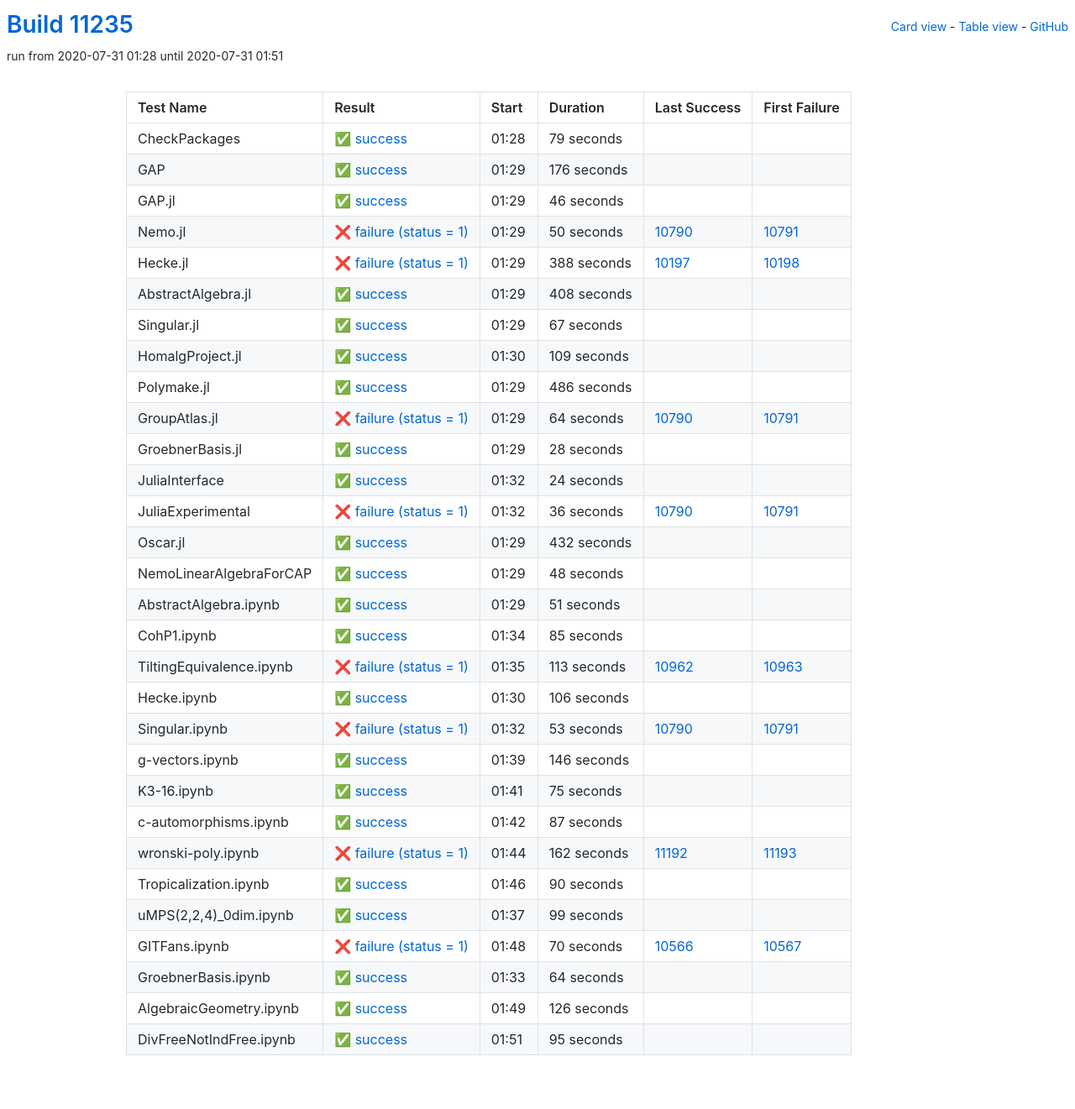
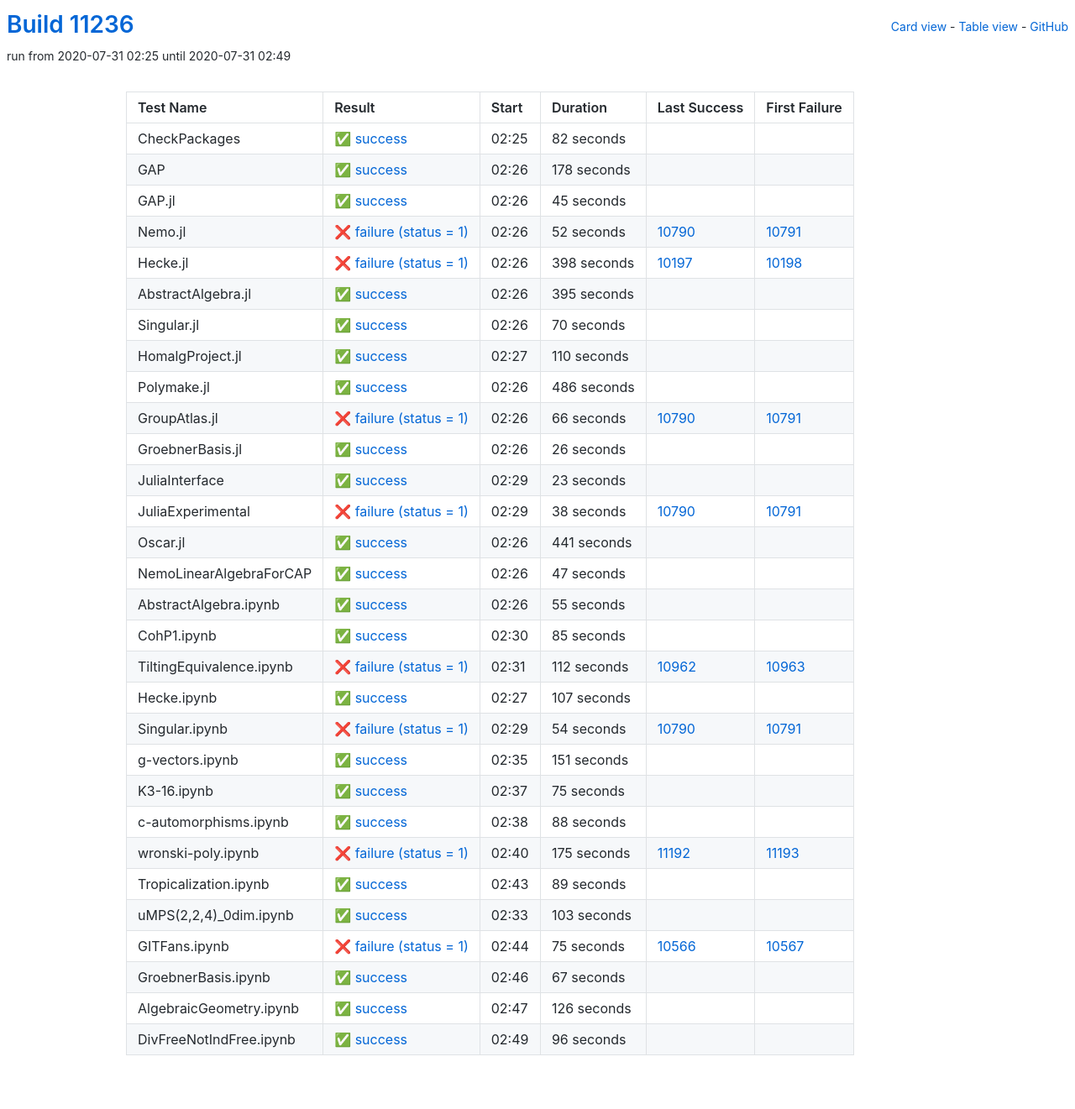
Before and after one commit to oscar-system/oscar-ci-status, a Jekyll site: the page built from table.html, in a window 1280 px wide. Shown: the whole page at 84% size. Built offline with Jekyll 4.4.1, drawn with Linux system fonts in a browser that asks for light colours.

Commit message:
Build #11236

```diff
--- a/_data/ci.yml
+++ b/_data/ci.yml
@@ -1,6 +1,6 @@
 ---
-build: 11235
-build_url: https://oscarci.mathematik.uni-kl.de/job/oscar/11235/
+build: 11236
+build_url: https://oscarci.mathematik.uni-kl.de/job/oscar/11236/
 job: oscar
 organization: oscar-system
 repo: oscar-ci-status
@@ -8,104 +8,104 @@
 tests:
 - name: CheckPackages
   id: checkpackages
-  log: https://oscarci.mathematik.uni-kl.de/job/oscar/11235/artifact/logs/build-11235/CheckPackages.log
-  start: 2020-07-31 01:28
+  log: https://oscarci.mathematik.uni-kl.de/job/oscar/11236/artifact/logs/build-11236/CheckPackages.log
+  start: 2020-07-31 02:25
   success: true
   exitcode: 0
   status: success
-  duration: 79
+  duration: 82
   last_success: false
   last_success_url:
   first_failure: false
   first_failure_url:
 - name: GAP
   id: gap
-  log: https://oscarci.mathematik.uni-kl.de/job/oscar/11235/artifact/logs/build-11235/GAP.log
-  start: 2020-07-31 01:29
+  log: https://oscarci.mathematik.uni-kl.de/job/oscar/11236/artifact/logs/build-11236/GAP.log
+  start: 2020-07-31 02:26
   success: true
   exitcode: 0
   status: success
-  duration: 176
+  duration: 178
   last_success: false
   last_success_url:
   first_failure: false
   first_failure_url:
 - name: GAP.jl
   id: gap-jl
-  log: https://oscarci.mathematik.uni-kl.de/job/oscar/11235/artifact/logs/build-11235/GAP.jl.log
-  start: 2020-07-31 01:29
+  log: https://oscarci.mathematik.uni-kl.de/job/oscar/11236/artifact/logs/build-11236/GAP.jl.log
+  start: 2020-07-31 02:26
   success: true
   exitcode: 0
   status: success
-  duration: 46
+  duration: 45
   last_success: false
   last_success_url:
   first_failure: false
   first_failure_url:
 - name: Nemo.jl
   id: nemo-jl
-  log: https://oscarci.mathematik.uni-kl.de/job/oscar/11235/artifact/logs/build-11235/Nemo.jl.log
-  start: 2020-07-31 01:29
+  log: https://oscarci.mathematik.uni-kl.de/job/oscar/11236/artifact/logs/build-11236/Nemo.jl.log
+  start: 2020-07-31 02:26
   success: false
   exitcode: 1
   status: failure
-  duration: 50
+  duration: 52
   last_success: 10790
   last_success_url: https://oscarci.mathematik.uni-kl.de/job/oscar/10790/
   first_failure: 10791
   first_failure_url: https://oscarci.mathematik.uni-kl.de/job/oscar/10791/
 - name: Hecke.jl
   id: hecke-jl
-  log: https://oscarci.mathematik.uni-kl.de/job/oscar/11235/artifact/logs/build-11235/Hecke.jl.log
-  start: 2020-07-31 01:29
+  log: https://oscarci.mathematik.uni-kl.de/job/oscar/11236/artifact/logs/build-11236/Hecke.jl.log
+  start: 2020-07-31 02:26
   success: false
   exitcode: 1
   status: failure
-  duration: 388
+  duration: 398
   last_success: 10197
   last_success_url: https://oscarci.mathematik.uni-kl.de/job/oscar/10197/
   first_failure: 10198
   first_failure_url: https://oscarci.mathematik.uni-kl.de/job/oscar/10198/
 - name: AbstractAlgebra.jl
   id: abstractalgebra-jl
-  log: https://oscarci.mathematik.uni-kl.de/job/oscar/11235/artifact/logs/build-11235/AbstractAlgebra.jl.log
-  start: 2020-07-31 01:29
+  log: https://oscarci.mathematik.uni-kl.de/job/oscar/11236/artifact/logs/build-11236/AbstractAlgebra.jl.log
+  start: 2020-07-31 02:26
   success: true
   exitcode: 0
   status: success
-  duration: 408
+  duration: 395
   last_success: false
   last_success_url:
   first_failure: false
   first_failure_url:
 - name: Singular.jl
   id: singular-jl
-  log: https://oscarci.mathematik.uni-kl.de/job/oscar/11235/artifact/logs/build-11235/Singular.jl.log
-  start: 2020-07-31 01:29
+  log: https://oscarci.mathematik.uni-kl.de/job/oscar/11236/artifact/logs/build-11236/Singular.jl.log
+  start: 2020-07-31 02:26
   success: true
   exitcode: 0
   status: success
-  duration: 67
+  duration: 70
   last_success: false
   last_success_url:
   first_failure: false
   first_failure_url:
 - name: HomalgProject.jl
   id: homalgproject-jl
-  log: https://oscarci.mathematik.uni-kl.de/job/oscar/11235/artifact/logs/build-11235/HomalgProject.jl.log
-  start: 2020-07-31 01:30
+  log: https://oscarci.mathematik.uni-kl.de/job/oscar/11236/artifact/logs/build-11236/HomalgProject.jl.log
+  start: 2020-07-31 02:27
   success: true
   exitcode: 0
   status: success
-  duration: 109
+  duration: 110
   last_success: false
   last_success_url:
   first_failure: false
   first_failure_url:
 - name: Polymake.jl
   id: polymake-jl
-  log: https://oscarci.mathematik.uni-kl.de/job/oscar/11235/artifact/logs/build-11235/Polymake.jl.log
-  start: 2020-07-31 01:29
+  log: https://oscarci.mathematik.uni-kl.de/job/oscar/11236/artifact/logs/build-11236/Polymake.jl.log
+  start: 2020-07-31 02:26
   success: true
   exitcode: 0
   status: success
@@ -116,92 +116,92 @@
   first_failure_url:
 - name: GroupAtlas.jl
   id: groupatlas-jl
-  log: https://oscarci.mathematik.uni-kl.de/job/oscar/11235/artifact/logs/build-11235/GroupAtlas.jl.log
-  start: 2020-07-31 01:29
+  log: https://oscarci.mathematik.uni-kl.de/job/oscar/11236/artifact/logs/build-11236/GroupAtlas.jl.log
+  start: 2020-07-31 02:26
   success: false
   exitcode: 1
   status: failure
-  duration: 64
+  duration: 66
   last_success: 10790
   last_success_url: https://oscarci.mathematik.uni-kl.de/job/oscar/10790/
   first_failure: 10791
   first_failure_url: https://oscarci.mathematik.uni-kl.de/job/oscar/10791/
 - name: GroebnerBasis.jl
   id: groebnerbasis-jl
-  log: https://oscarci.mathematik.uni-kl.de/job/oscar/11235/artifact/logs/build-11235/GroebnerBasis.jl.log
-  start: 2020-07-31 01:29
+  log: https://oscarci.mathematik.uni-kl.de/job/oscar/11236/artifact/logs/build-11236/GroebnerBasis.jl.log
+  start: 2020-07-31 02:26
   success: true
   exitcode: 0
   status: success
-  duration: 28
+  duration: 26
   last_success: false
   last_success_url:
   first_failure: false
   first_failure_url:
 - name: JuliaInterface
   id: juliainterface
-  log: https://oscarci.mathematik.uni-kl.de/job/oscar/11235/artifact/logs/build-11235/JuliaInterface.log
-  start: 2020-07-31 01:32
+  log: https://oscarci.mathematik.uni-kl.de/job/oscar/11236/artifact/logs/build-11236/JuliaInterface.log
+  start: 2020-07-31 02:29
   success: true
   exitcode: 0
   status: success
-  duration: 24
+  duration: 23
   last_success: false
   last_success_url:
   first_failure: false
   first_failure_url:
 - name: JuliaExperimental
   id: juliaexperimental
-  log: https://oscarci.mathematik.uni-kl.de/job/oscar/11235/artifact/logs/build-11235/JuliaExperimental.log
-  start: 2020-07-31 01:32
+  log: https://oscarci.mathematik.uni-kl.de/job/oscar/11236/artifact/logs/build-11236/JuliaExperimental.log
+  start: 2020-07-31 02:29
   success: false
   exitcode: 1
   status: failure
-  duration: 36
+  duration: 38
   last_success: 10790
   last_success_url: https://oscarci.mathematik.uni-kl.de/job/oscar/10790/
   first_failure: 10791
   first_failure_url: https://oscarci.mathematik.uni-kl.de/job/oscar/10791/
 - name: Oscar.jl
   id: oscar-jl
-  log: https://oscarci.mathematik.uni-kl.de/job/oscar/11235/artifact/logs/build-11235/Oscar.jl.log
-  start: 2020-07-31 01:29
+  log: https://oscarci.mathematik.uni-kl.de/job/oscar/11236/artifact/logs/build-11236/Oscar.jl.log
+  start: 2020-07-31 02:26
   success: true
   exitcode: 0
   status: success
-  duration: 432
+  duration: 441
   last_success: false
   last_success_url:
   first_failure: false
   first_failure_url:
 - name: NemoLinearAlgebraForCAP
   id: nemolinearalgebraforcap
-  log: https://oscarci.mathematik.uni-kl.de/job/oscar/11235/artifact/logs/build-11235/NemoLinearAlgebraForCAP.log
-  start: 2020-07-31 01:29
+  log: https://oscarci.mathematik.uni-kl.de/job/oscar/11236/artifact/logs/build-11236/NemoLinearAlgebraForCAP.log
+  start: 2020-07-31 02:26
   success: true
   exitcode: 0
   status: success
-  duration: 48
+  duration: 47
   last_success: false
   last_success_url:
   first_failure: false
   first_failure_url:
 - name: AbstractAlgebra.ipynb
   id: abstractalgebra-ipynb
-  log: https://oscarci.mathematik.uni-kl.de/job/oscar/11235/artifact/logs/build-11235/AbstractAlgebra.ipynb.log
-  start: 2020-07-31 01:29
+  log: https://oscarci.mathematik.uni-kl.de/job/oscar/11236/artifact/logs/build-11236/AbstractAlgebra.ipynb.log
+  start: 2020-07-31 02:26
   success: true
   exitcode: 0
   status: success
-  duration: 51
+  duration: 55
   last_success: false
   last_success_url:
   first_failure: false
   first_failure_url:
 - name: CohP1.ipynb
   id: cohp1-ipynb
-  log: https://oscarci.mathematik.uni-kl.de/job/oscar/11235/artifact/logs/build-11235/CohP1.ipynb.log
-  start: 2020-07-31 01:34
+  log: https://oscarci.mathematik.uni-kl.de/job/oscar/11236/artifact/logs/build-11236/CohP1.ipynb.log
+  start: 2020-07-31 02:30
   success: true
   exitcode: 0
   status: success
@@ -212,56 +212,56 @@
   first_failure_url:
 - name: TiltingEquivalence.ipynb
   id: tiltingequivalence-ipynb
-  log: https://oscarci.mathematik.uni-kl.de/job/oscar/11235/artifact/logs/build-11235/TiltingEquivalence.ipynb.log
-  start: 2020-07-31 01:35
+  log: https://oscarci.mathematik.uni-kl.de/job/oscar/11236/artifact/logs/build-11236/TiltingEquivalence.ipynb.log
+  start: 2020-07-31 02:31
   success: false
   exitcode: 1
   status: failure
-  duration: 113
+  duration: 112
   last_success: 10962
   last_success_url: https://oscarci.mathematik.uni-kl.de/job/oscar/10962/
   first_failure: 10963
   first_failure_url: https://oscarci.mathematik.uni-kl.de/job/oscar/10963/
 - name: Hecke.ipynb
   id: hecke-ipynb
-  log: https://oscarci.mathematik.uni-kl.de/job/oscar/11235/artifact/logs/build-11235/Hecke.ipynb.log
-  start: 2020-07-31 01:30
+  log: https://oscarci.mathematik.uni-kl.de/job/oscar/11236/artifact/logs/build-11236/Hecke.ipynb.log
+  start: 2020-07-31 02:27
   success: true
   exitcode: 0
   status: success
-  duration: 106
+  duration: 107
   last_success: false
   last_success_url:
   first_failure: false
   first_failure_url:
 - name: Singular.ipynb
   id: singular-ipynb
-  log: https://oscarci.mathematik.uni-kl.de/job/oscar/11235/artifact/logs/build-11235/Singular.ipynb.log
-  start: 2020-07-31 01:32
+  log: https://oscarci.mathematik.uni-kl.de/job/oscar/11236/artifact/logs/build-11236/Singular.ipynb.log
+  start: 2020-07-31 02:29
   success: false
   exitcode: 1
   status: failure
-  duration: 53
+  duration: 54
   last_success: 10790
   last_success_url: https://oscarci.mathematik.uni-kl.de/job/oscar/10790/
   first_failure: 10791
   first_failure_url: https://oscarci.mathematik.uni-kl.de/job/oscar/10791/
 - name: g-vectors.ipynb
   id: g-vectors-ipynb
-  log: https://oscarci.mathematik.uni-kl.de/job/oscar/11235/artifact/logs/build-11235/g-vectors.ipynb.log
-  start: 2020-07-31 01:39
+  log: https://oscarci.mathematik.uni-kl.de/job/oscar/11236/artifact/logs/build-11236/g-vectors.ipynb.log
+  start: 2020-07-31 02:35
   success: true
   exitcode: 0
   status: success
-  duration: 146
+  duration: 151
   last_success: false
   last_success_url:
   first_failure: false
   first_failure_url:
 - name: K3-16.ipynb
   id: k3-16-ipynb
-  log: https://oscarci.mathematik.uni-kl.de/job/oscar/11235/artifact/logs/build-11235/K3-16.ipynb.log
-  start: 2020-07-31 01:41
+  log: https://oscarci.mathematik.uni-kl.de/job/oscar/11236/artifact/logs/build-11236/K3-16.ipynb.log
+  start: 2020-07-31 02:37
   success: true
   exitcode: 0
   status: success
@@ -272,80 +272,80 @@
   first_failure_url:
 - name: c-automorphisms.ipynb
   id: c-automorphisms-ipynb
-  log: https://oscarci.mathematik.uni-kl.de/job/oscar/11235/artifact/logs/build-11235/c-automorphisms.ipynb.log
-  start: 2020-07-31 01:42
+  log: https://oscarci.mathematik.uni-kl.de/job/oscar/11236/artifact/logs/build-11236/c-automorphisms.ipynb.log
+  start: 2020-07-31 02:38
   success: true
   exitcode: 0
   status: success
-  duration: 87
+  duration: 88
   last_success: false
   last_success_url:
   first_failure: false
   first_failure_url:
 - name: wronski-poly.ipynb
   id: wronski-poly-ipynb
-  log: https://oscarci.mathematik.uni-kl.de/job/oscar/11235/artifact/logs/build-11235/wronski-poly.ipynb.log
-  start: 2020-07-31 01:44
+  log: https://oscarci.mathematik.uni-kl.de/job/oscar/11236/artifact/logs/build-11236/wronski-poly.ipynb.log
+  start: 2020-07-31 02:40
   success: false
   exitcode: 1
   status: failure
-  duration: 162
+  duration: 175
   last_success: 11192
   last_success_url: https://oscarci.mathematik.uni-kl.de/job/oscar/11192/
   first_failure: 11193
   first_failure_url: https://oscarci.mathematik.uni-kl.de/job/oscar/11193/
 - name: Tropicalization.ipynb
   id: tropicalization-ipynb
-  log: https://oscarci.mathematik.uni-kl.de/job/oscar/11235/artifact/logs/build-11235/Tropicalization.ipynb.log
-  start: 2020-07-31 01:46
+  log: https://oscarci.mathematik.uni-kl.de/job/oscar/11236/artifact/logs/build-11236/Tropicalization.ipynb.log
+  start: 2020-07-31 02:43
   success: true
   exitcode: 0
   status: success
-  duration: 90
+  duration: 89
   last_success: false
   last_success_url:
   first_failure: false
   first_failure_url:
 - name: uMPS(2,2,4)_0dim.ipynb
   id: umps-2-2-4-0dim-ipynb
-  log: https://oscarci.mathematik.uni-kl.de/job/oscar/11235/artifact/logs/build-11235/uMPS-2-2-4-_0dim.ipynb.log
-  start: 2020-07-31 01:37
+  log: https://oscarci.mathematik.uni-kl.de/job/oscar/11236/artifact/logs/build-11236/uMPS-2-2-4-_0dim.ipynb.log
+  start: 2020-07-31 02:33
   success: true
   exitcode: 0
   status: success
-  duration: 99
+  duration: 103
   last_success: false
   last_success_url:
   first_failure: false
   first_failure_url:
 - name: GITFans.ipynb
   id: gitfans-ipynb
-  log: https://oscarci.mathematik.uni-kl.de/job/oscar/11235/artifact/logs/build-11235/GITFans.ipynb.log
-  start: 2020-07-31 01:48
+  log: https://oscarci.mathematik.uni-kl.de/job/oscar/11236/artifact/logs/build-11236/GITFans.ipynb.log
+  start: 2020-07-31 02:44
   success: false
   exitcode: 1
   status: failure
-  duration: 70
+  duration: 75
   last_success: 10566
   last_success_url: https://oscarci.mathematik.uni-kl.de/job/oscar/10566/
   first_failure: 10567
   first_failure_url: https://oscarci.mathematik.uni-kl.de/job/oscar/10567/
 - name: GroebnerBasis.ipynb
   id: groebnerbasis-ipynb
-  log: https://oscarci.mathematik.uni-kl.de/job/oscar/11235/artifact/logs/build-11235/GroebnerBasis.ipynb.log
-  start: 2020-07-31 01:33
+  log: https://oscarci.mathematik.uni-kl.de/job/oscar/11236/artifact/logs/build-11236/GroebnerBasis.ipynb.log
+  start: 2020-07-31 02:46
   success: true
   exitcode: 0
   status: success
-  duration: 64
+  duration: 67
   last_success: false
   last_success_url:
   first_failure: false
   first_failure_url:
 - name: AlgebraicGeometry.ipynb
   id: algebraicgeometry-ipynb
-  log: https://oscarci.mathematik.uni-kl.de/job/oscar/11235/artifact/logs/build-11235/AlgebraicGeometry.ipynb.log
-  start: 2020-07-31 01:49
+  log: https://oscarci.mathematik.uni-kl.de/job/oscar/11236/artifact/logs/build-11236/AlgebraicGeometry.ipynb.log
+  start: 2020-07-31 02:47
   success: true
   exitcode: 0
   status: success
@@ -356,12 +356,12 @@
   first_failure_url:
 - name: DivFreeNotIndFree.ipynb
   id: divfreenotindfree-ipynb
-  log: https://oscarci.mathematik.uni-kl.de/job/oscar/11235/artifact/logs/build-11235/DivFreeNotIndFree.ipynb.log
-  start: 2020-07-31 01:51
+  log: https://oscarci.mathematik.uni-kl.de/job/oscar/11236/artifact/logs/build-11236/DivFreeNotIndFree.ipynb.log
+  start: 2020-07-31 02:49
   success: true
   exitcode: 0
   status: success
-  duration: 95
+  duration: 96
   last_success: false
   last_success_url:
   first_failure: false
```
Also changed, not shown: README.md.
